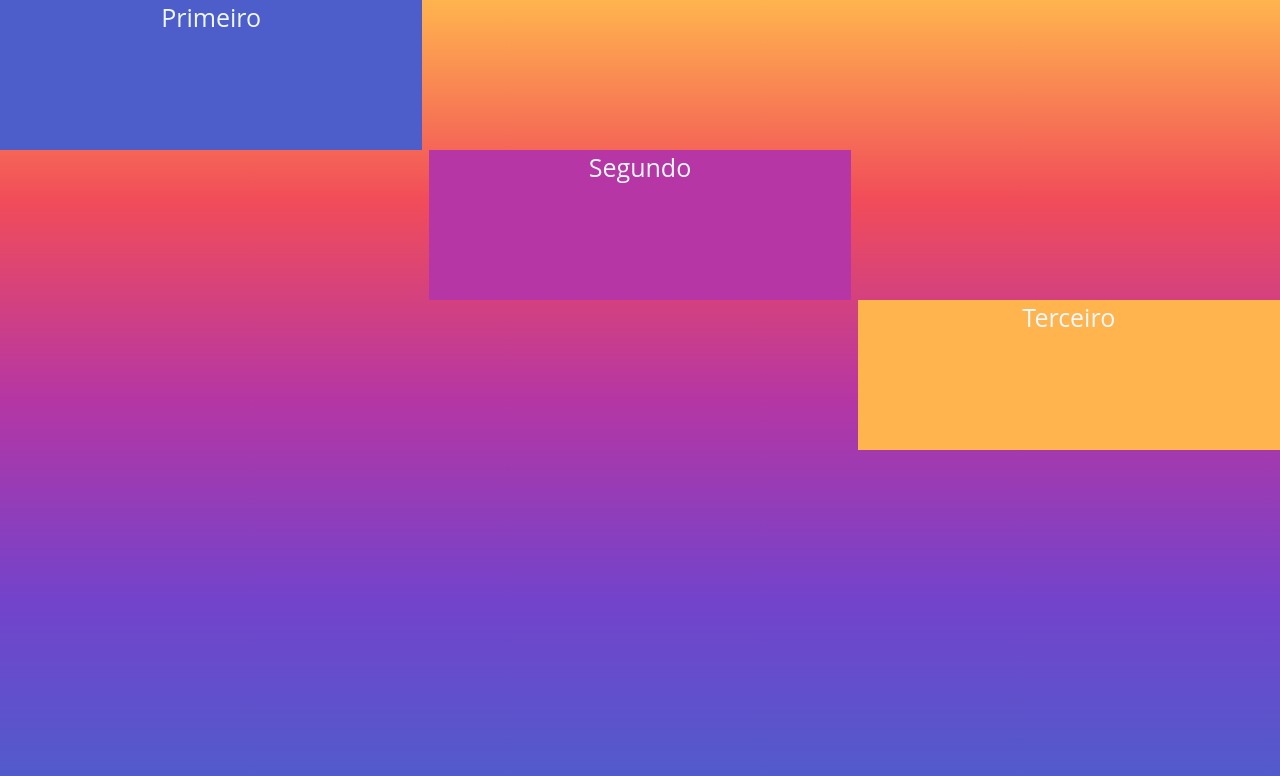
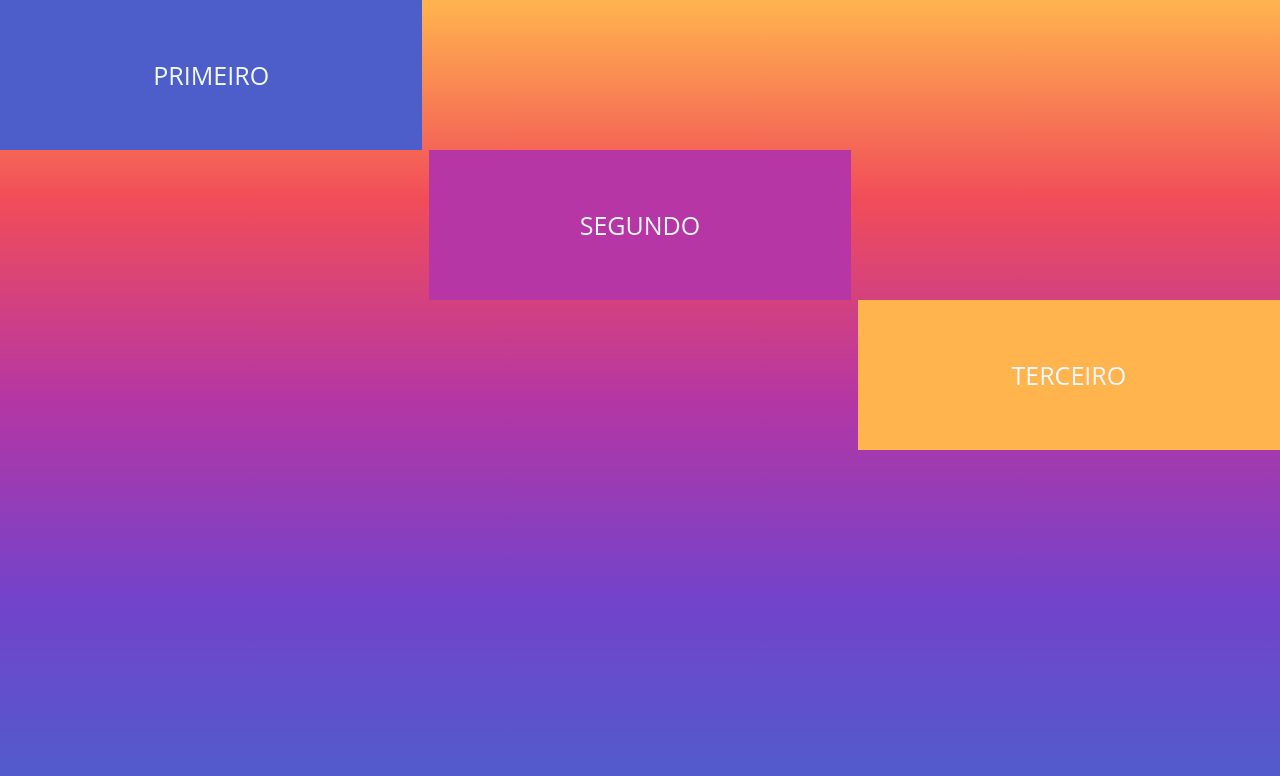
Before and after one commit to ProfessorGarra/ExercIcios-MoDULO-01, a plain HTML site: page ex016b - Display block 02/index.html in a window 1280 px wide. Drawn offline with Linux system fonts and the light colour scheme.

Commit message:
Update display.css

```diff
--- a/ex016b - Display block 02/display.css
+++ b/ex016b - Display block 02/display.css
@@ -4,6 +4,8 @@
 
     color: #f0f8ff;
     text-align: center;
+    line-height: 150px; /*centraliza verticalmente */
+    text-transform: uppercase; /*deixa fonte em caixa alta*/
 }
 
 .example-item {
```
